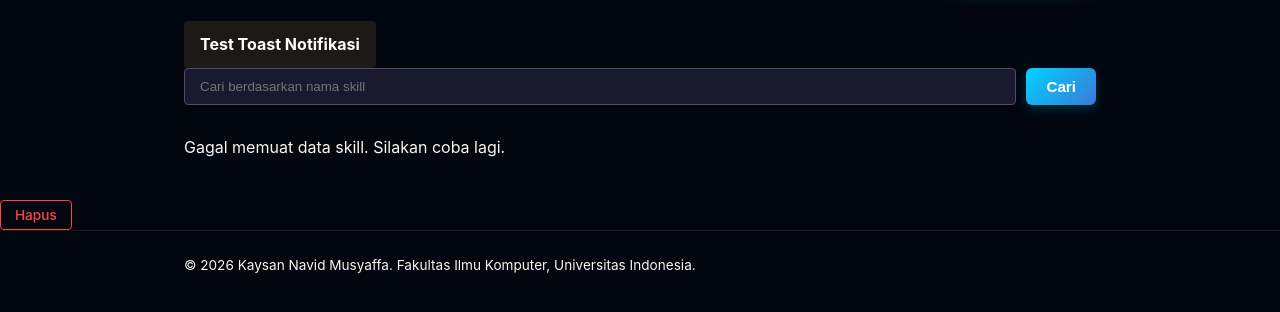
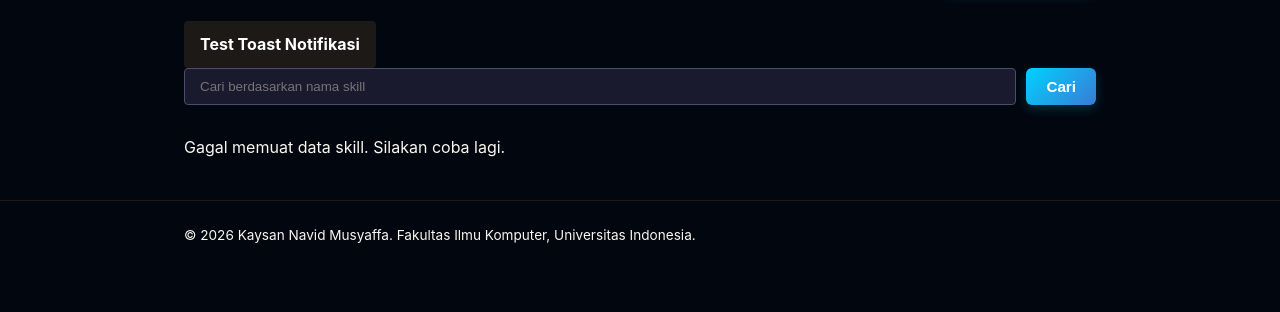
Before and after one commit to nalkq/myportofolio, a Django app: page /skills/ in a window 1280 px wide. Shown: the part 165-477 px from the top of the page. Run offline with Django 5.2, Linux system fonts and the light colour scheme; a user stored in the database is signed in; tables that the repository leaves empty hold one stand-in row (values such as "Sample post").

Commit message:
fix(ui): remove leftover delete buttons from modal components

```diff
--- a/templates/components/skill_delete_modal.html
+++ b/templates/components/skill_delete_modal.html
@@ -1,11 +1,3 @@
-<button type="button"
-        class="skill-action-btn delete"
-        popovertarget="delete-skill-{{ skill.id }}"
-        aria-label="Hapus {{ skill.name }}"
-        title="Hapus skill">
-    Hapus
-</button>
-
 <div id="delete-skill-modal"
      class="experience-delete-modal"
      popover="auto"
```
Also changed, not shown: templates/components/experience_delete_modal.html (+0 -10 lines).
